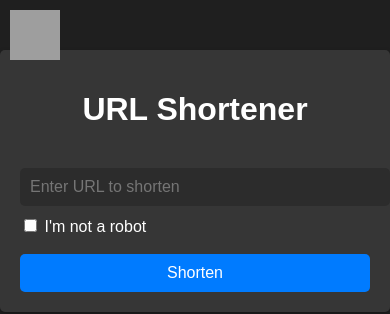
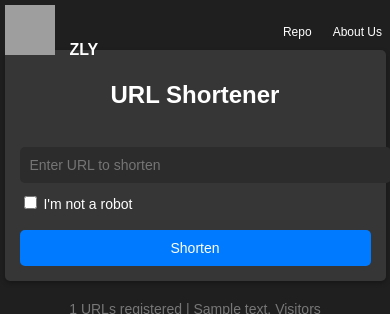
Before and after one commit to PythonPlumber/zly, a Flask app: page / in a window 390 px wide. Shown: the top 314 px of the page. Run offline with Flask 3, Linux system fonts and the light colour scheme; a database or web service that is not in the repository returns one stand-in record (values such as "Sample title"); grey boxes are pictures that could not be loaded.

Commit message:
Update index.html

```diff
--- a/templates/index.html
+++ b/templates/index.html
@@ -41,9 +41,31 @@
         margin-right: 10px;
       }
 
+      .navbar .logo-text {
+        font-size: 20px;
+        font-weight: bold;
+      }
+
+      .navbar .buttons {
+        display: flex;
+      }
+
+      .navbar .buttons a {
+        margin-right: 10px;
+        padding: 5px 10px;
+        border-radius: 5px;
+        color: #fff;
+        text-decoration: none;
+        transition: background-color 0.3s ease;
+      }
+
+      .navbar .buttons a:hover {
+        background-color: rgba(255, 255, 255, 0.2);
+      }
+
       .container {
         max-width: 500px;
-        margin: 50px auto;
+        margin: 100px auto 20px;
         padding: 20px;
         background-color: #363636;
         border-radius: 5px;
@@ -99,8 +121,75 @@
 
       .info {
         margin-top: 30px;
+        padding: 20px;
+        color: #fff;
+        font-family: monospace;
         text-align: center;
+      }
+
+      .footer {
         color: #fff;
+        padding: 10px;
+        text-align: center;
+        font-family: monospace;
+      }
+
+      /* Media Queries */
+      @media (max-width: 768px) {
+        .container {
+          max-width: 90%;
+        }
+      }
+
+      @media (max-width: 480px) {
+        .navbar {
+          padding: 5px;
+        }
+
+        .navbar .logo-text {
+          font-size: 16px;
+        }
+
+        .navbar .buttons a {
+          margin-right: 5px;
+          padding: 3px 8px;
+          font-size: 12px;
+        }
+
+        .container {
+          margin: 50px auto 10px;
+          padding: 15px;
+        }
+
+        h1 {
+          font-size: 24px;
+        }
+
+        input[type="text"] {
+          font-size: 14px;
+        }
+
+        label {
+          font-size: 14px;
+        }
+
+        button[type="submit"] {
+          font-size: 14px;
+        }
+
+        p {
+          font-size: 14px;
+          margin-top: 20px;
+        }
+
+        .info {
+          margin-top: 20px;
+          padding: 15px;
+        }
+
+        .footer {
+          padding: 5px;
+        }
       }
     </style>
   </head>
@@ -112,7 +201,12 @@
           src="https://fonts.gstatic.com/s/e/notoemoji/latest/2728/512.gif"
           alt="Logo"
         />
+        <span class="logo-text">ZLY</span>
       </a>
+      <div class="buttons">
+        <a href="https://github.com/PythonPlumber/url-shortener">Repo</a>
+        <a href="#">About Us</a>
+      </div>
     </div>
     <div class="container">
       <h1>URL Shortener</h1>
@@ -167,5 +261,8 @@
         alt="Render"
       />
     </div>
+    <div class="footer">
+      <p>&copy; 2023 ZLY. All rights reserved.</p>
+    </div>
   </body>
 </html>
```
